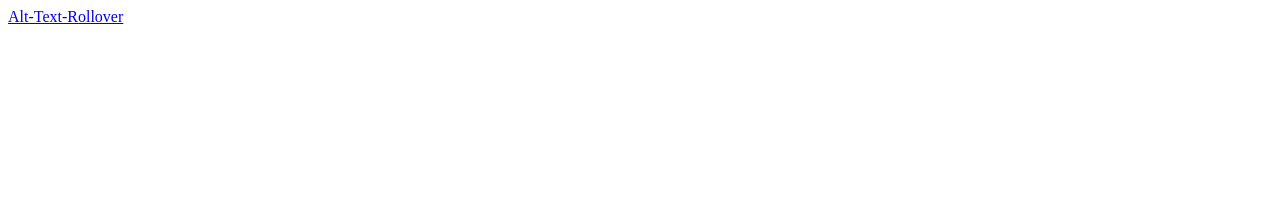
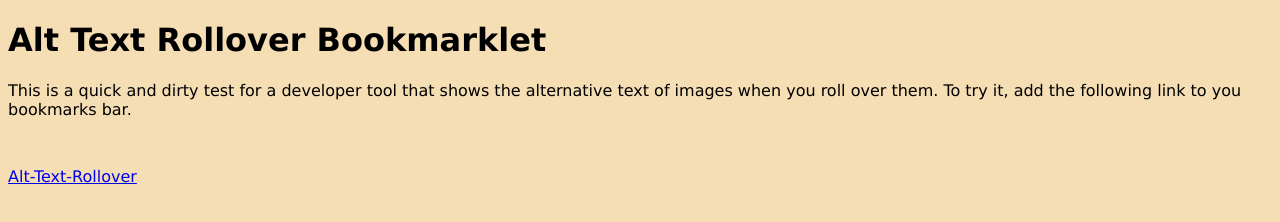
Before and after one commit to diego-betto/Alt-Text-Rollover-Bookmarklet, a plain HTML site: page index.html in a window 1280 px wide. Drawn offline with Linux system fonts and the light colour scheme.

Commit message:
added info, fixed rollover on right-aligned images

```diff
--- a/index.html
+++ b/index.html
@@ -4,8 +4,23 @@
   <meta charset="UTF-8">
   <meta name="viewport" content="width=device-width, initial-scale=1.0">
   <title>Alt-Text-Rollover bookmarklet</title>
+  <style>
+    body {
+      color: #000;
+      background: wheat;
+      font-family: 'Lucida Sans', 'Lucida Sans Regular', 'Lucida Grande', 'Lucida Sans Unicode', Geneva, Verdana, sans-serif;
+    }
+    .link {
+      padding: 2em 0;
+      color: #369;
+    }
+  </style>
 </head>
 <body>
-  <a href="javascript:(function(){document.body.appendChild(document.createElement('script')).src='https://codepo8.github.io/Alt-Text-Rollover-Bookmarklet/alt-text-rollover.js';})();">Alt-Text-Rollover</a>
+  <h1>Alt Text Rollover Bookmarklet</h1>
+  <p>This is a quick and dirty test for a developer tool that shows the alternative text of images when you roll over them. To try it, add the following link to you bookmarks bar.</p>
+
+  <p class="link"><a href="javascript:(function(){document.body.appendChild(document.createElement('script')).src='https://codepo8.github.io/Alt-Text-Rollover-Bookmarklet/alt-text-rollover.js';})();">Alt-Text-Rollover</a></p>
+
 </body>
 </html>
```
Also changed, not shown: alt-text-rollover.js (+15 -1 lines).
